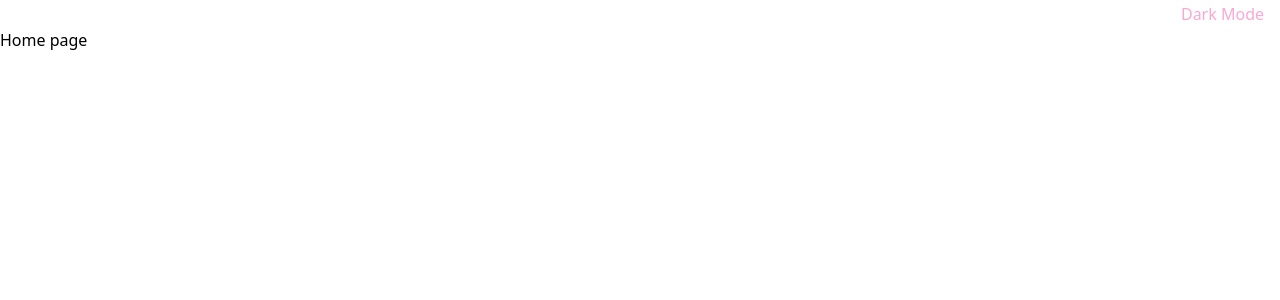
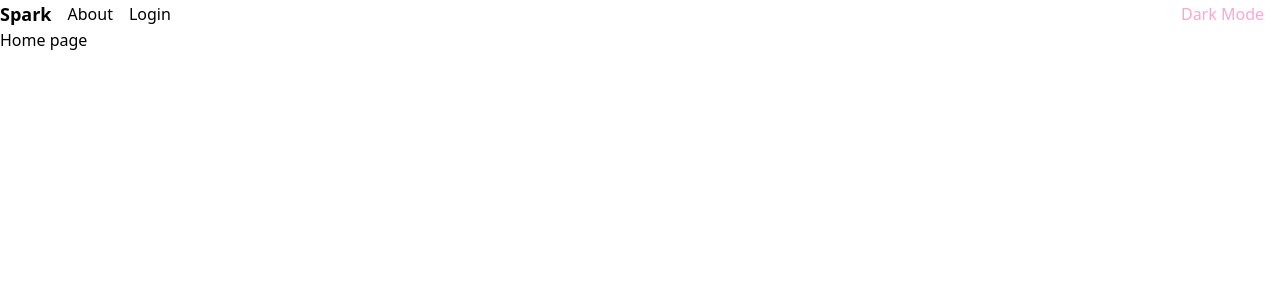
Before and after one commit to klilax/spark-react, a React (Create React App) app: page / in a window 1280 px wide. Shown: the top 300 px of the page. Built offline with nearby package versions, Linux system fonts and the light colour scheme.

Commit message:
nav var fix

```diff
--- a/src/components/navbar.js
+++ b/src/components/navbar.js
@@ -6,11 +6,11 @@ function Navbar(props) {
 
   return (
     // <nav className={`flex justify-between items-center h-16 bg-${isDark ? 'gray' : 'green'}-500 text-white`}>
-    <nav className="flex justify-between items-center dark:bg-gray-800 500 text-white">
+    <nav className="flex justify-between items-center text-black dark:bg-gray-800 500 dark:text-white">
       <div className="flex items-center">
         <Link to="/" className="mr-4 text-lg font-bold">Spark</Link>
-        <Link to="/about" className="mr-4v">About</Link>
-        <Link to="/login">Login</Link>
+        <Link to="/about" className="mr-4">About</Link>
+        <Link to="/login" className="mr-4">Login</Link>
       </div>
       <div className="flex items-center">
         {/* eslint-disable-next-line react/prop-types */}
```
